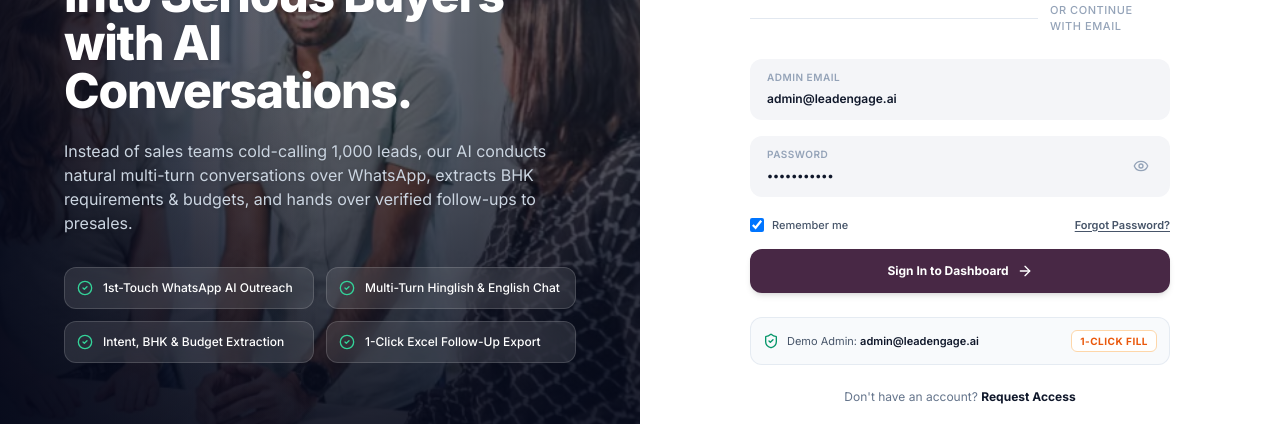
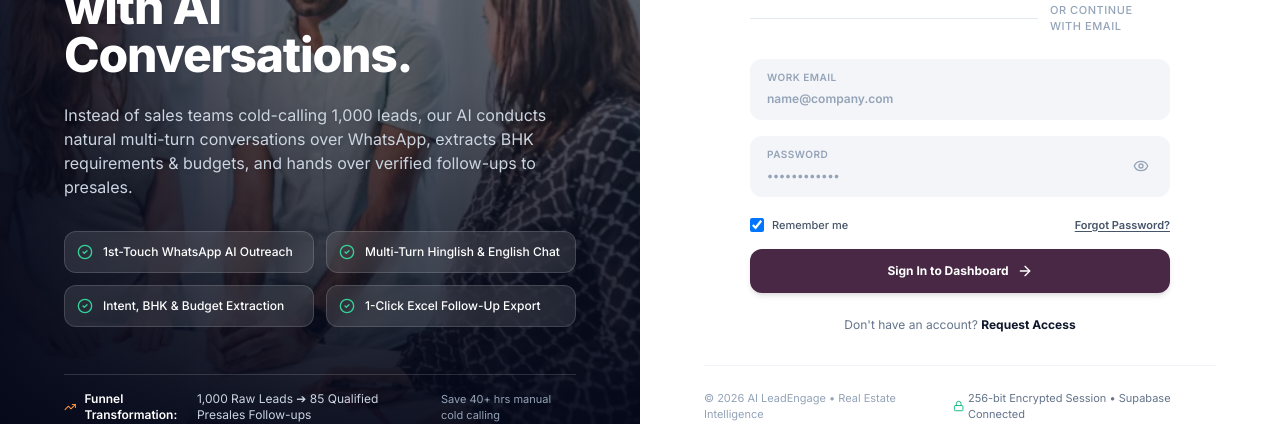
Before and after one commit to komalpawar79/AI-lead-engagement, a React (Vite) app in the folder frontend/: page /login in a window 1280 px wide. Shown: the part 319-743 px from the top of the page. Built offline with nearby package versions, Linux system fonts and the light colour scheme; no server answers.

Commit message:
refactor(login): remove demo admin autofill pill and convert to production login page

```diff
--- a/frontend/src/pages/Login.tsx
+++ b/frontend/src/pages/Login.tsx
@@ -4,7 +4,6 @@
   Eye,
   EyeOff,
   Sparkles,
-  ShieldCheck,
   ArrowRight,
   MessageSquare,
   TrendingUp,
@@ -16,8 +15,8 @@
 
 export const Login: React.FC = () => {
   const navigate = useNavigate();
-  const [email, setEmail] = useState('admin@leadengage.ai');
-  const [password, setPassword] = useState('password123');
+  const [email, setEmail] = useState('');
+  const [password, setPassword] = useState('');
   const [showPassword, setShowPassword] = useState(false);
   const [rememberMe, setRememberMe] = useState(true);
   const [isLoading, setIsLoading] = useState(false);
@@ -40,12 +39,6 @@
     } finally {
       setIsLoading(false);
     }
-  };
-
-  const handleFillDemo = () => {
-    setEmail('admin@leadengage.ai');
-    setPassword('password123');
-    setErrorMessage(null);
   };
 
   return (
@@ -167,7 +160,7 @@
           <div className="space-y-2.5">
             <button
               type="button"
-              onClick={handleFillDemo}
+              onClick={() => alert('Google Single Sign-On (SSO) will connect with your company domain.')}
               className="w-full py-2.5 px-4 border border-slate-200 hover:border-slate-300 hover:bg-slate-50 rounded-xl text-xs font-semibold text-slate-700 flex items-center justify-center space-x-2.5 transition-all shadow-sm"
             >
               <svg className="w-4 h-4" viewBox="0 0 24 24">
@@ -193,7 +186,7 @@
 
             <button
               type="button"
-              onClick={handleFillDemo}
+              onClick={() => alert('Apple Single Sign-On (SSO) will connect with your company domain.')}
               className="w-full py-2.5 px-4 border border-slate-200 hover:border-slate-300 hover:bg-slate-50 rounded-xl text-xs font-semibold text-slate-700 flex items-center justify-center space-x-2.5 transition-all shadow-sm"
             >
               <svg className="w-4 h-4 fill-current text-slate-900" viewBox="0 0 24 24">
@@ -223,14 +216,14 @@
             {/* Email */}
             <div className="bg-[#f4f5f8] rounded-xl px-4 py-2.5 border border-transparent focus-within:border-slate-300 transition-all">
               <label className="block text-[10px] font-semibold text-slate-400 uppercase tracking-wider">
-                Admin Email
+                Work Email
               </label>
               <input
                 type="email"
                 required
                 value={email}
                 onChange={(e) => setEmail(e.target.value)}
-                placeholder="admin@leadengage.ai"
+                placeholder="name@company.com"
                 className="w-full bg-transparent text-xs font-semibold text-slate-900 focus:outline-none placeholder-slate-400 pt-0.5"
               />
             </div>
@@ -275,7 +268,7 @@
                 href="#forgot"
                 onClick={(e) => {
                   e.preventDefault();
-                  alert('Default credentials: admin@leadengage.ai / password123');
+                  alert('To reset your credentials, please contact support or your organization administrator at support@leadengage.ai');
                 }}
                 className="text-[11px] font-semibold text-slate-600 hover:text-slate-900 underline underline-offset-2"
               >
@@ -293,22 +286,6 @@
               {!isLoading && <ArrowRight className="w-4 h-4" />}
             </button>
           </form>
-
-          {/* Quick Demo Autofill Pill */}
-          <div
-            onClick={handleFillDemo}
-            className="p-3 rounded-xl bg-slate-50 border border-slate-200/80 hover:bg-orange-50 hover:border-orange-200 cursor-pointer transition-all flex items-center justify-between text-xs text-slate-600"
-          >
-            <div className="flex items-center space-x-2">
-              <ShieldCheck className="w-4 h-4 text-emerald-600" />
-              <span className="text-[11px]">
-                Demo Admin: <strong className="text-slate-900 font-semibold">admin@leadengage.ai</strong>
-              </span>
-            </div>
-            <span className="text-[10px] font-bold text-orange-600 uppercase tracking-wider bg-white px-2 py-0.5 rounded-md border border-orange-200">
-              1-Click Fill
-            </span>
-          </div>
 
           {/* Footer Signup Prompt */}
           <div className="text-center text-xs text-slate-500">
--- a/frontend/src/services/api.ts
+++ b/frontend/src/services/api.ts
@@ -11,14 +11,11 @@
   NotificationItem,
 } from '../types';
 
-const rawApiUrl = import.meta.env.VITE_API_URL;
-export const API_BASE_URL = rawApiUrl
-  ? rawApiUrl.replace(/\/+$/, '').endsWith('/api')
-    ? rawApiUrl.replace(/\/+$/, '')
-    : `${rawApiUrl.replace(/\/+$/, '')}/api`
-  : window.location.hostname === 'localhost' || window.location.hostname === '127.0.0.1'
-  ? 'http://localhost:5000/api'
-  : 'https://ai-lead-engagement.onrender.com/api';
+export const API_BASE_URL =
+  import.meta.env.VITE_API_URL ||
+  (window.location.hostname === 'localhost' || window.location.hostname === '127.0.0.1'
+    ? 'http://localhost:5000/api'
+    : '/api');
 
 const api = axios.create({
   baseURL: API_BASE_URL,
```
Also changed, not shown: frontend/vercel.json.
